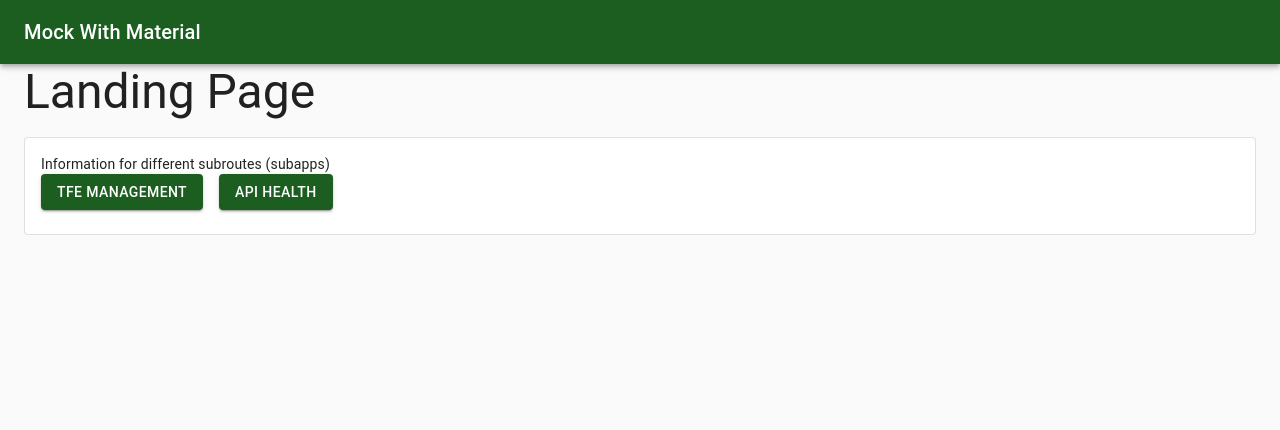
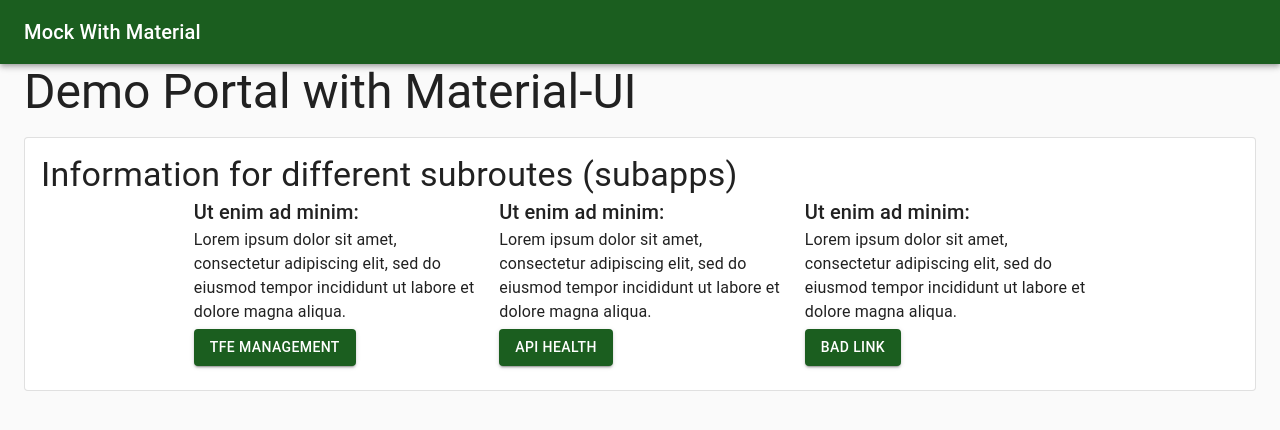
Before and after one commit to shawn-walcher/mock-with-material, a React (Create React App) app in the folder frontend/: page / in a window 1280 px wide. Shown: the top 430 px of the page. Built offline with nearby package versions, Linux system fonts and the light colour scheme.

Commit message:
Created mock text for landing page

```diff
--- a/frontend/src/Common/components/LandingPage.js
+++ b/frontend/src/Common/components/LandingPage.js
@@ -1,4 +1,4 @@
-import { Button, Card, CardContent, Grid, Typography } from '@material-ui/core';
+import { Box, Button, Card, CardContent, Grid, Paper, Typography } from '@material-ui/core';
 import { useHistory } from 'react-router';
 
 const LandingPage = () => {
@@ -6,21 +6,54 @@ const LandingPage = () => {
 
   return (
     <div>
-      <Typography variant='h3' gutterBottom>Landing Page</Typography>
+      <Typography variant='h3' gutterBottom>
+        Demo Portal with Material-UI
+      </Typography>
       {/* TODO: Provide links for content and additional helpful landing page features */}
       <Card variant='outlined'>
         <CardContent>
-          Information for different subroutes (subapps)
-          <Grid container spacing={2}>
+          <Typography variant='h4'>Information for different subroutes (subapps)</Typography>
+          <Grid container spacing={3} justifyContent='center'>
+            <Grid item xs={3}>
+              <Grid item>
+                <Typography variant='h6'>Ut enim ad minim:</Typography>
+                <Typography variant='body1' gutterBottom>
+                  Lorem ipsum dolor sit amet, consectetur adipiscing elit, sed do eiusmod tempor incididunt ut labore et dolore magna aliqua.
+                </Typography>
+              </Grid>
+              <Grid container>
                 <Grid item>
                   <Button variant='contained' color='primary' onClick={() => history.push('/tfe')}>
                     TFE Management
                   </Button>
                 </Grid>
+              </Grid>
+            </Grid>
+            <Grid item xs={3}>
+              <Typography variant='h6'>Ut enim ad minim:</Typography>
+              <Typography variant='body1' gutterBottom>
+                Lorem ipsum dolor sit amet, consectetur adipiscing elit, sed do eiusmod tempor incididunt ut labore et dolore magna aliqua.
+              </Typography>
+              <Grid container>
                 <Grid item>
                   <Button variant='contained' color='primary' onClick={() => history.push('/health')}>
                     API Health
                   </Button>
+                </Grid>
+              </Grid>
+            </Grid>
+            <Grid item xs={3}>
+              <Typography variant='h6'>Ut enim ad minim:</Typography>
+              <Typography variant='body1' gutterBottom>
+                Lorem ipsum dolor sit amet, consectetur adipiscing elit, sed do eiusmod tempor incididunt ut labore et dolore magna aliqua.
+              </Typography>
+              <Grid container>
+                <Grid item>
+                  <Button variant='contained' color='primary' onClick={() => history.push('/badlink')}>
+                    Bad Link
+                  </Button>
+                </Grid>
+              </Grid>
             </Grid>
           </Grid>
         </CardContent>
```
Lines whose indentation alone changed are shown as unchanged.
